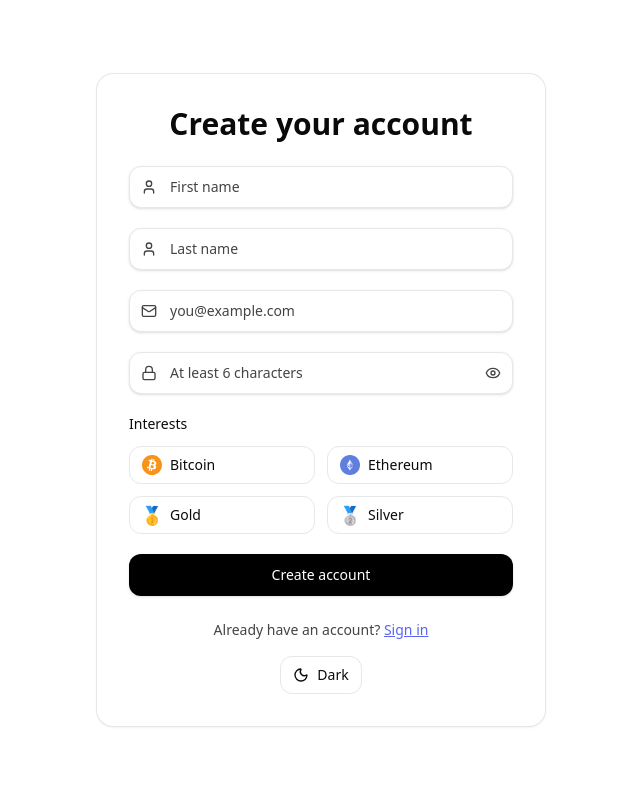
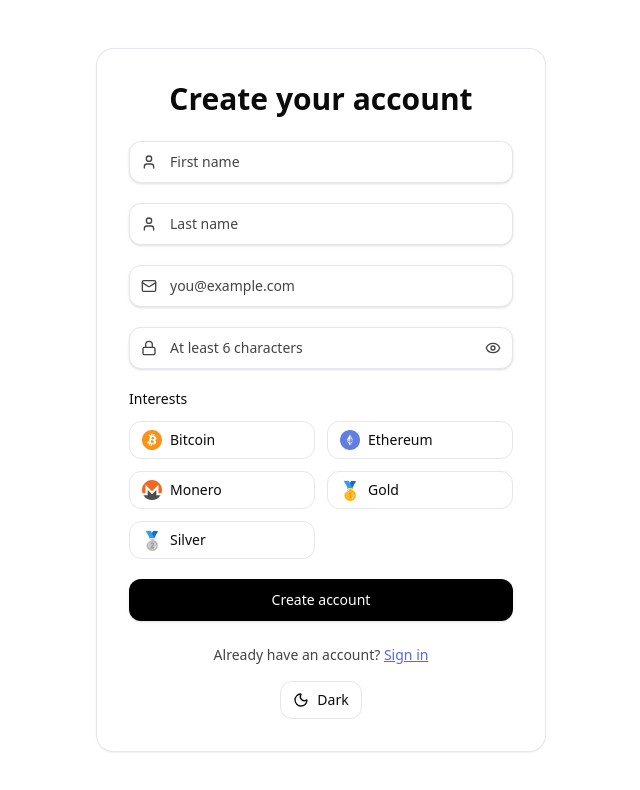
Before and after one commit to value-visuals/app.valuevisuals.io, a Next.js app: page /signup in a window 1280 px wide. Shown: the top 790 px of the page, without its empty margins (319-959 px from the left). Built offline with nearby package versions, Linux system fonts and the light colour scheme; no server answers.

Commit message:
Add/update monero

```diff
--- a/src/app/(auth)/signup/page.tsx
+++ b/src/app/(auth)/signup/page.tsx
@@ -10,7 +10,7 @@ import { Mail, Lock, Eye, EyeOff, User } from "lucide-react";
 import ThemeToggle from "@/components/theme/ThemeToggle";
 import { getAuth, signInWithCustomToken } from "firebase/auth";
 
-type InterestKey = "bitcoin" | "ethereum" | "gold" | "silver";
+type InterestKey = "bitcoin" | "ethereum" | "monero" | "gold" | "silver";
 
 const ALL_INTERESTS: { key: InterestKey; label: string; icon: React.ReactNode }[] = [
   {
@@ -34,6 +34,20 @@ const ALL_INTERESTS: { key: InterestKey; label: string; icon: React.ReactNode }[
       <Image
         src="/ethereum.png"
         alt="Ethereum"
+        width={20}
+        height={20}
+        className="h-5 w-5"
+        priority
+      />
+    ),
+  },
+  {
+    key: "monero",
+    label: "Monero",
+    icon: (
+      <Image
+        src="/monero.svg"
+        alt="Monero"
         width={20}
         height={20}
         className="h-5 w-5"
--- a/src/app/(dashboard)/dashboard/monero/page.tsx
+++ b/src/app/(dashboard)/dashboard/monero/page.tsx
@@ -14,7 +14,7 @@ export default function MoneroPage() {
       <div className="space-y-6  mx-auto max-w-7xl">
         <div className="flex items-center justify-between">
           <h1 className="flex items-center gap-2 text-xl font-semibold">
-            <Image src={`/monero.png`} alt={`Monero`} width={20} height={20} />
+            <Image src={`/monero.svg`} alt={`Monero`} width={20} height={20} />
             <span>Monero</span>
           </h1>
         <div className="self-start sm:self-auto">
--- a/src/components/charts/PriceChart.tsx
+++ b/src/components/charts/PriceChart.tsx
@@ -48,7 +48,7 @@ const COIN_META: Record<
   monero: {
     name: "Monero",
     color: "#FF6600",
-    logo: "/monero.png",
+    logo: "/monero.svg",
     symbol: "XMR",
   },
 };
```
Also changed, not shown: public/monero.svg (added).
